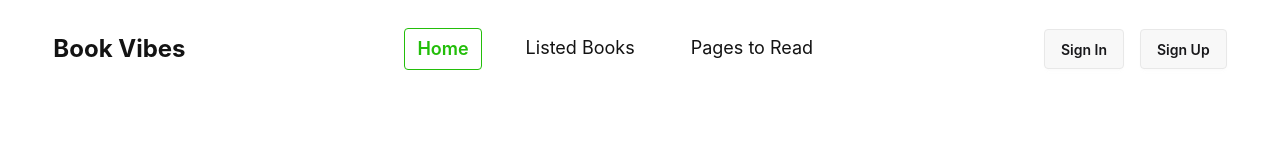
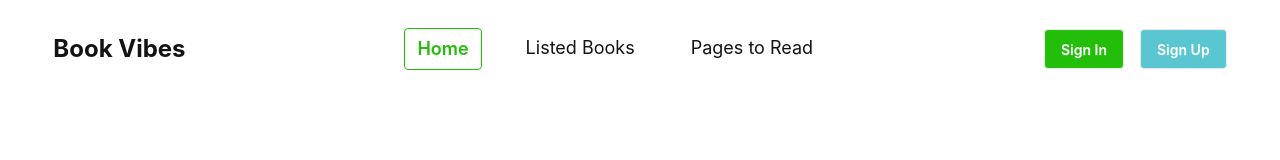
Before and after one commit to tfshorifulislam/Book-Lovers, a React (Vite) app: page / in a window 1280 px wide. Shown: the top 160 px of the page. Built offline with nearby package versions, Linux system fonts and the light colour scheme.

Commit message:
navbar button update

```diff
--- a/src/Components/Shared/NavBar/NavBar.jsx
+++ b/src/Components/Shared/NavBar/NavBar.jsx
@@ -43,8 +43,8 @@ const NavBar = () => {
                     </ul>
                 </div>
                 <div className="flex flex-wrap sm:flex-row gap-2 md:gap-4 sm:gap-3 ">
-                    <a className="btn btn-xs sm:btn-sm md:btn-md">Sign In</a>
-                    <a className="btn btn-xs sm:btn-sm md:btn-md">Sign Up</a>
+                    <a className="btn btn-xs sm:btn-sm md:btn-md bg-[#23BE0A] text-white">Sign In</a>
+                    <a className="btn btn-xs sm:btn-sm md:btn-md bg-[#59C6D2] text-white">Sign Up</a>
                 </div>
             </div>
         </div>
```
